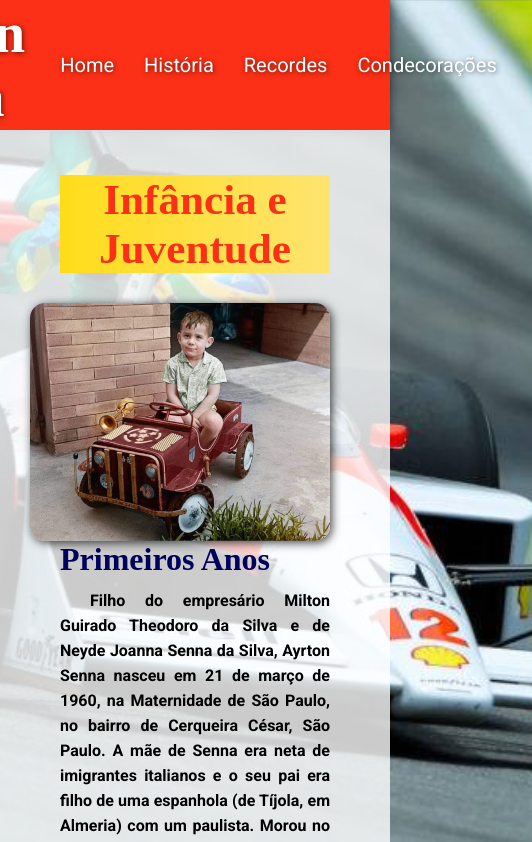
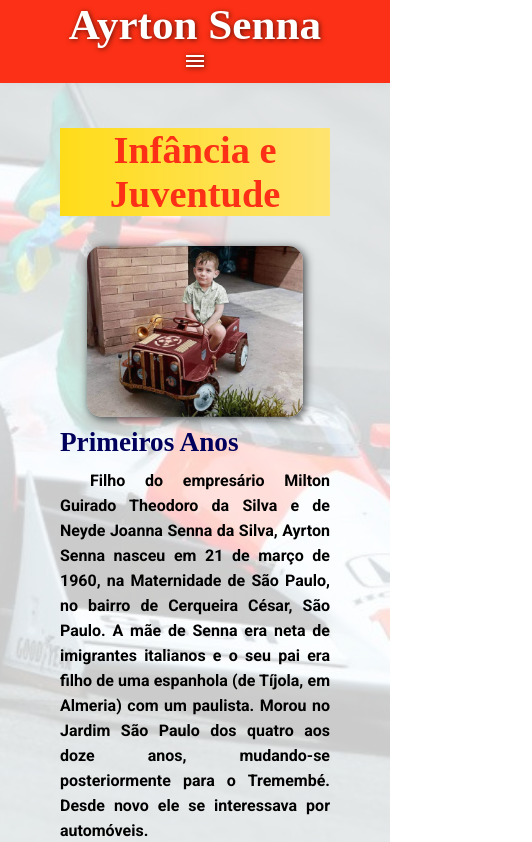
Before and after one commit to misaelguedes/Ayrton-Senna, a React (Create React App) app: page /historia in a window 390 px wide. Shown: the top 842 px of the page, 532 px wide, since content can reach past the window. Built offline with nearby package versions, Linux system fonts and the light colour scheme; a web font is replaced by a local one.

Commit message:
Criando media query

```diff
--- a/public/index.html
+++ b/public/index.html
@@ -24,6 +24,7 @@
       work correctly both with client-side routing and a non-root public URL.
       Learn how to configure a non-root public URL by running `npm run build`.
     -->
+    <link rel="stylesheet" href="https://fonts.googleapis.com/css2?family=Material+Symbols+Outlined:opsz,wght,FILL,GRAD@48,400,0,0" />
     <title>Ayrton Senna</title>
   </head>
   <body>
--- a/src/App.css
+++ b/src/App.css
@@ -50,3 +50,13 @@ hr {
   padding: 5px;
   margin-bottom: 20px;
 }
+
+@media (max-width: 1139px) {
+  section > h1 {
+    font-size: 2.4em;
+  }
+
+  section > h2 {
+    font-size: 1.7em;
+  }
+}
--- a/src/components/Footer/Footer.css
+++ b/src/components/Footer/Footer.css
@@ -20,3 +20,18 @@ footer > a {
 footer > a:hover {
     font-size: 1.7em;
 }
+
+@media (max-width: 768px) {
+    footer {
+        height: 100px;
+    }
+
+    footer > a {
+        font-size: 1.2em;
+        margin-top: 35px;
+    }
+
+    footer > a:hover {
+        font-size: 1.4em;
+    }
+}
--- a/src/components/Header/Header.css
+++ b/src/components/Header/Header.css
@@ -4,8 +4,13 @@ header {
     height: 130px;
     justify-content: center;
     align-items: center;
-    width: 100%;
     box-shadow: 0 0 10px rgba(0, 0, 0, 0.61);
+}
+
+#burguer {
+    color: white;
+    display: none;
+    text-shadow: 1px 1px 5px rgba(0, 0, 0, 0.699);
 }
 
 .titulo {
@@ -32,7 +37,7 @@ header {
     margin-right: 10%;
 }
 
-.itens > a {
+.itens a {
     color: white;
     text-decoration: none;
     font-size: 20px;
@@ -41,8 +46,55 @@ header {
     transition: all ease 0.2s;
 }
 
-.itens > a:hover {
+.itens a:hover {
     color: #FFDC19;
     border-bottom: 5px solid #FEE470;
     padding-bottom: 20px;
 }
+
+@media (max-width: 1139px) {
+    header {
+        display: block;
+        height: auto;
+    }
+
+    .titulo {
+        display: block;
+        text-align: center;
+        margin-left: 0;
+    }
+    .titulo h1 {
+        padding: 0;
+        margin: 0;
+    }
+
+    .itens {
+        display: none;
+        margin-right: 0px;
+    }
+    .itens a {
+        display: block;
+        text-align: center;
+        padding: 10px;
+        border-bottom: 1px solid #FEE470;
+    }
+
+    #burguer {
+        display: block;
+        margin: auto;
+        text-align: center;
+        padding-bottom: 10px;
+        cursor: pointer;
+    }
+
+}
+
+@media (max-width: 768px) {
+    .titulo h1 {
+        font-size: 2.7em;
+    }
+
+    .itens a {
+        font-size: 17px;
+    }
+}
--- a/src/components/Header/index.js
+++ b/src/components/Header/index.js
@@ -1,18 +1,47 @@
 import {Link} from 'react-router-dom'
+import {useState, useEffect} from 'react'
 
 import './Header.css'
 
 export default function Header() {
+
+    const [itensVisible, setItensVisible] = useState(false)
+
+    useEffect(() => {
+        function mudouTamanho() {
+            setItensVisible(window.innerWidth >= 1139)
+        }
+
+        window.addEventListener('resize', mudouTamanho);
+
+        mudouTamanho();
+
+        return () => {
+            window.removeEventListener('resize', mudouTamanho);
+          };
+    }, [])
+
+    function clickMenu() {
+        setItensVisible(!itensVisible)
+    }
+
+    function hideMenu() {
+        if (window.innerWidth <= 1139) {
+            setItensVisible(false)
+        }
+    }
+
     return (
         <header>
             <div className='titulo'>
                 <Link to='/'><h1>Ayrton Senna</h1></Link>
             </div>
-            <div className='itens'>
-                <Link to='/'>Home</Link>
-                <Link to='/historia'>História</Link>
-                <Link to='/recordes'>Recordes</Link>
-                <Link to='/condecoracoes'>Condecorações</Link>
+            <span id="burguer" className="material-symbols-outlined" onClick={clickMenu}>menu</span>
+            <div className='itens' style={{ display: itensVisible ? 'block' : 'none' }}>
+                <Link onClick={hideMenu} to='/'>Home</Link>
+                <Link onClick={hideMenu} to='/historia'>História</Link>
+                <Link onClick={hideMenu} to='/recordes'>Recordes</Link>
+                <Link onClick={hideMenu} to='/condecoracoes'>Condecorações</Link>
             </div>
         </header>
     )
--- a/src/pages/História/Historia.css
+++ b/src/pages/História/Historia.css
@@ -24,3 +24,13 @@ ul {
     margin-left: 40px;
     margin-bottom: 15px;
 }
+
+@media (max-width: 768px) {
+    .foto1, .foto2 {
+        max-width: 80%;
+        float: none;
+        margin: auto;
+        display: block;
+        margin-bottom: 10px;
+    }
+}
--- a/src/pages/Home/Home.css
+++ b/src/pages/Home/Home.css
@@ -27,3 +27,9 @@
     max-width: 60%;
     animation: entering 1s ease-in-out;
 }
+
+@media (max-width: 768px) {
+    .img img {
+        max-width: 80%;
+    }
+}
--- a/src/pages/Recordes/Recordes.css
+++ b/src/pages/Recordes/Recordes.css
@@ -21,3 +21,18 @@ th {
 td {
     background-color: white;
 }
+
+@media (max-width: 1139px) {
+    table {
+        width: 100%;
+    }
+}
+
+@media (max-width: 768px) {
+    table {
+        width: 100%;
+    }
+    th {
+        font-size: 1em;
+    }
+}
```
